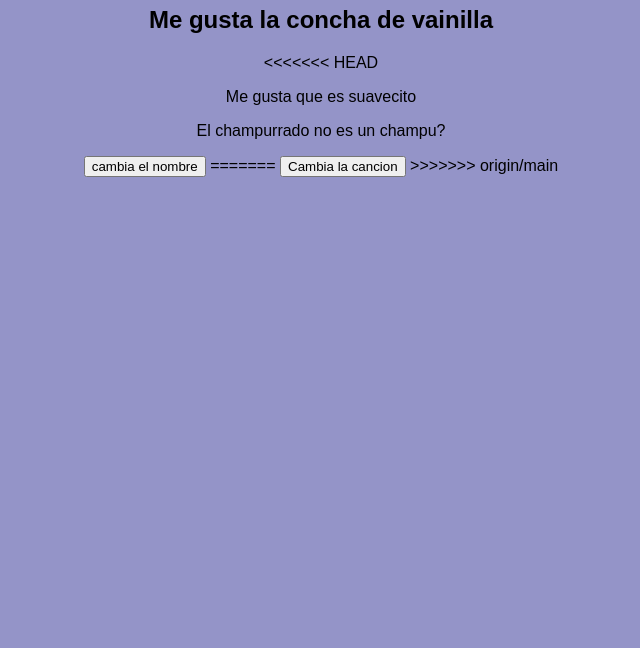
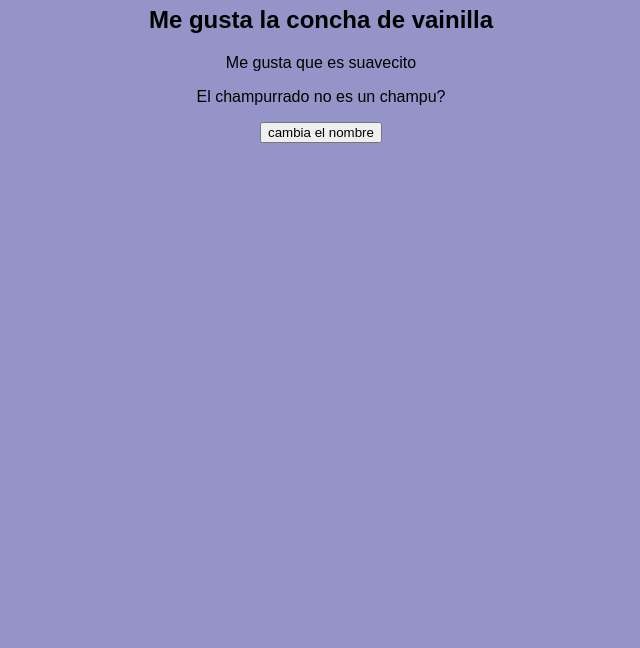
Before and after one commit to JoseLanderos/CH54_miPrimerRep, a plain HTML site: page index.html in a window 1280 px wide. Shown: the part 152-800 px from the top of the page, without its empty margins (319-959 px from the left). Drawn offline with Linux system fonts and the light colour scheme.

Commit message:
feat lineas de conflicto

```diff
--- a/index.html
+++ b/index.html
@@ -8,13 +8,10 @@
 <body>
 	<h1> Hola Jose </h1>
 	<h2> Me gusta la concha de vainilla </h2>
-<<<<<<< HEAD
 	<p> Me gusta que es suavecito </p>
 	<p> El champurrado no es un champu? </p>
 	<button> cambia el nombre</button>
-=======
-	<button> Cambia la cancion </button>
->>>>>>> origin/main
+
 </body>
 
 </html>
```
